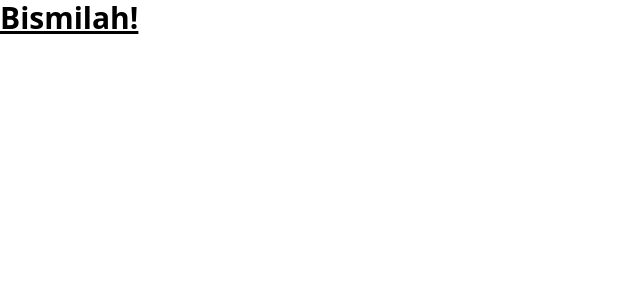
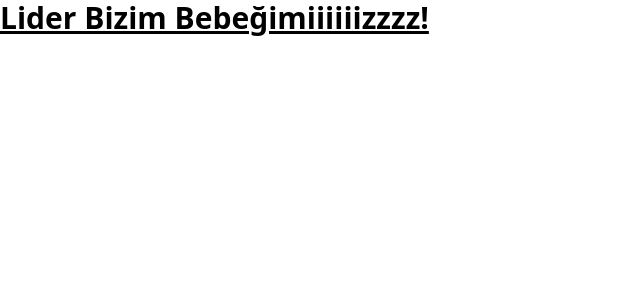
Before and after one commit to CinkoFurkan/PsiNous, a React (Create React App) app in the folder client/: page / in a window 1280 px wide. Shown: the top 300 px of the page, without its empty margins (0-640 px from the left). Built offline with nearby package versions, Linux system fonts and the light colour scheme.

Commit message:
Header api

```diff
--- a/client/src/App.js
+++ b/client/src/App.js
@@ -1,7 +1,7 @@
 export default function App() {
   return (
     <h1 className="text-3xl font-bold underline">
-      Bismilah!
+      Lider Bizim Bebeğimiiiiiizzzz!
     </h1>
   )
 }
```
